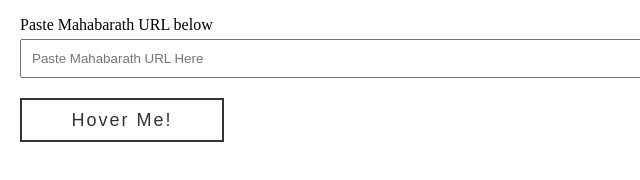
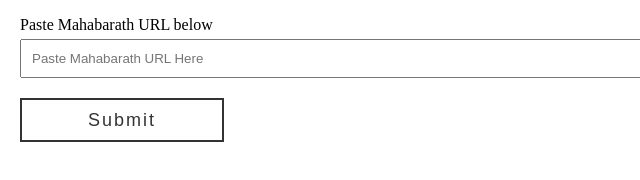
Before and after one commit to ajayk9xtechnologies/webscrap, a plain HTML site: page index.html in a window 1280 px wide. Shown: the top 180 px of the page, 0-640 px from the left. Drawn offline with Linux system fonts and the light colour scheme.

Commit message:
button added

```diff
--- a/index.html
+++ b/index.html
@@ -7,14 +7,10 @@
     <title>Web Scrapping</title>
 </head>
 <body>
-    <style>
-
-
-    </style>
     <p style="margin-left: 20px; margin-bottom: 1px; padding: 0px;">Paste Mahabarath URL below</p>
     <input class="webscrap" type="text" placeholder="Paste Mahabarath URL Here" required>
     <div class="button wrapper" onclick="submit()">
-        <a href="#"><span>Hover Me!</span></a>
+        <a href="#"><span>Submit</span></a>
       </div>
     <div>
         <div style="min-width: 90vw; " class="scraptext"></div>
```
